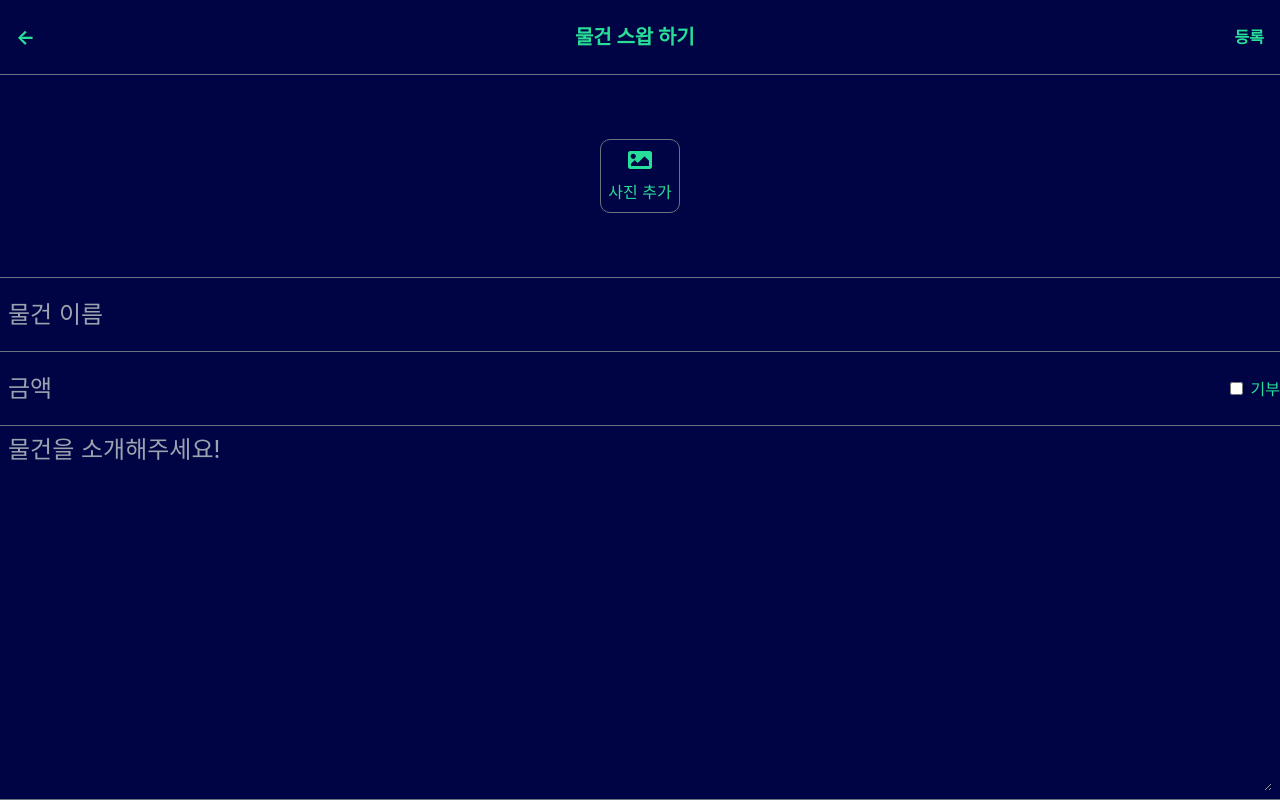
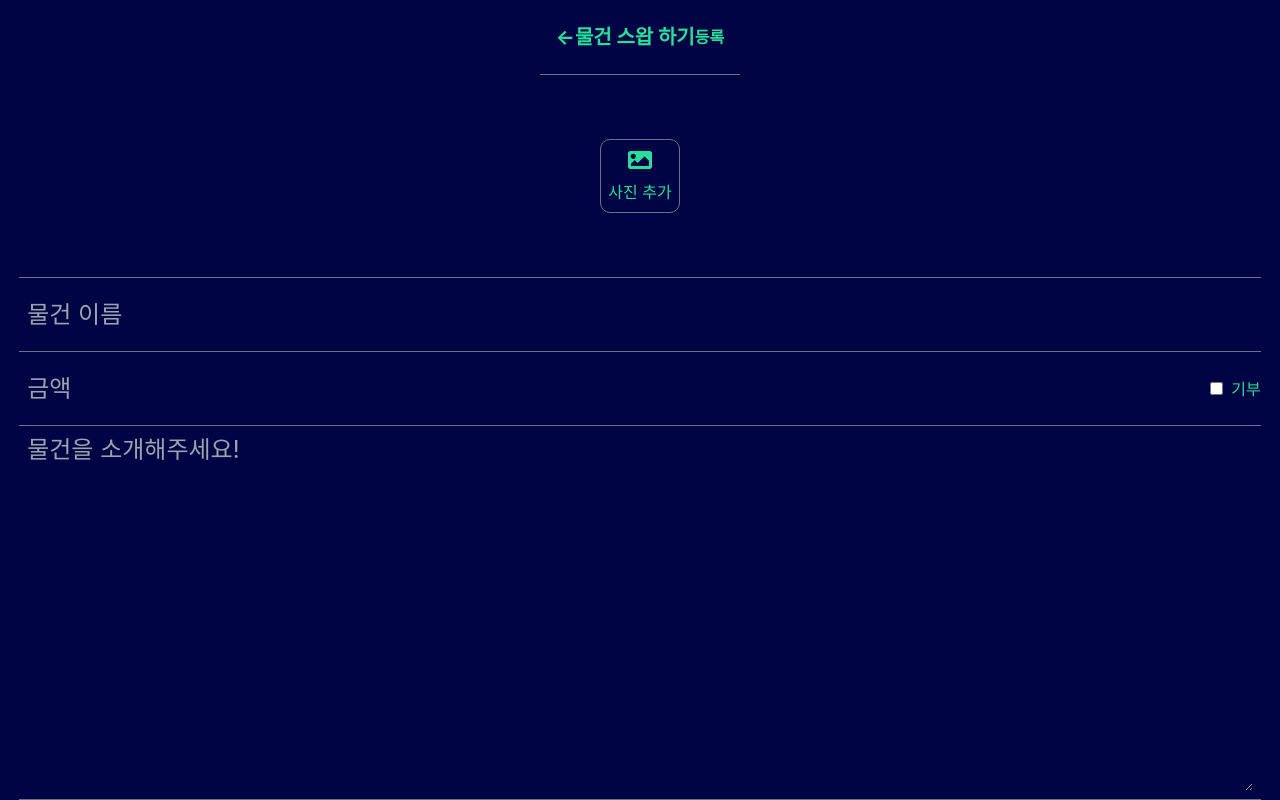
Before and after one commit to sefhuk/CampusSwap, a React (Create React App) app: page /u/1/sell in a window 1280 px wide. Built offline with nearby package versions, Linux system fonts and the light colour scheme.

Commit message:
Fix: className으로 스타일을 전달할 때 변수로 미리 생성하고 전달하도록 수정

```diff
--- a/src/components/Container.jsx
+++ b/src/components/Container.jsx
@@ -1,11 +1,7 @@
-import React from 'react';
+const Container = ({ col, etc, children }) => {
+  let flexCol = col && 'flex-col items-center';
 
-const Container = ({ col, etc, children }) => {
-  return (
-    <div className={`flex ${col && 'flex-col items-center'} h-full ${etc}`}>
-      {children}
-    </div>
-  );
+  return <div className={`flex h-full ${flexCol} ${etc}`}>{children}</div>;
 };
 
 export default Container;
--- a/src/components/Wrap.jsx
+++ b/src/components/Wrap.jsx
@@ -1,11 +1,9 @@
 import React from 'react';
 
-const Wrap = ({ col, full, etc, children }) => {
-  return (
-    <div className={`flex ${col && 'flex-col'} ${full && 'w-full'} ${etc}`}>
-      {children}
-    </div>
-  );
+const Wrap = ({ col, etc, children }) => {
+  let flexCol = col && 'flex-col';
+
+  return <div className={`flex ${flexCol} ${etc}`}>{children}</div>;
 };
 
 export default Wrap;
```
